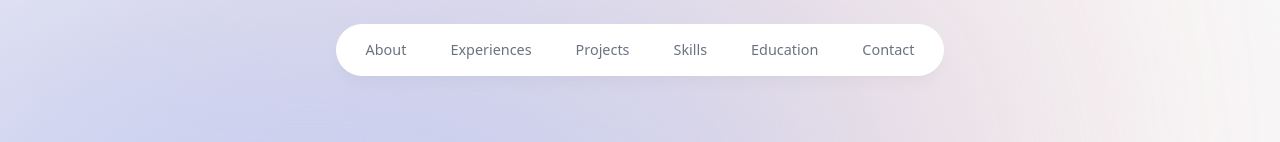
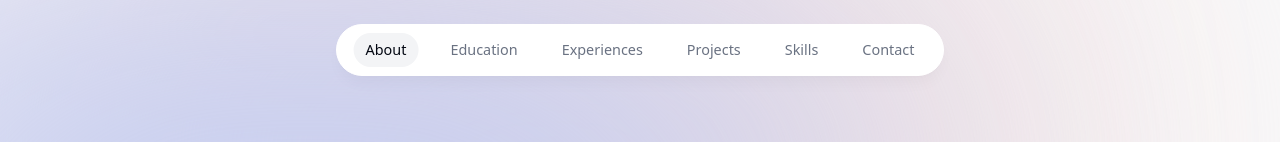
Before and after one commit to aubri61/self-portfolio, a Next.js app: page / in a window 1280 px wide. Shown: the top 142 px of the page. Built offline with nearby package versions, Linux system fonts and the light colour scheme.

Commit message:
[feat] header animation done

```diff
--- a/package.json
+++ b/package.json
@@ -9,6 +9,7 @@
     "lint": "next lint"
   },
   "dependencies": {
+    "clsx": "^2.1.1",
     "framer-motion": "^12.11.0",
     "next": "15.3.2",
     "react": "^19.0.0",
--- a/src/app/layout.tsx
+++ b/src/app/layout.tsx
@@ -24,7 +24,7 @@ export default function RootLayout({
   children: React.ReactNode;
 }>) {
   return (
-    <html lang="en">
+    <html lang="en" className="!scroll-smooth">
       <body
         className={`bg-gray-50 text-gray-950 relative pt-28 sm:pt-36 dark:bg-gray-900 dark:text-gray-50 dark:text-opacity-90`}
       >
--- a/src/components/About.tsx
+++ b/src/components/About.tsx
@@ -6,7 +6,10 @@ import { IoLogoGithub, IoIosDownload } from "react-icons/io";
 
 export default function About({ params }: { params?: {} }) {
   return (
-    <section className=" text-center sm:max-w-[35rem]">
+    <section
+      className=" text-center sm:max-w-[35rem]  scroll-mt-30"
+      id="about"
+    >
       {/* <div className="flex items-center justify-center flex-col"> */}
       {/* 프로필 파트 */}
       <motion.div
--- a/src/components/Education.tsx
+++ b/src/components/Education.tsx
@@ -2,7 +2,7 @@ import SectionTitle from "@/components/SectionTitle";
 
 export default function Education({ params }: { params?: {} }) {
   return (
-    <section className="sm:w-[40rem] mt-5 w-full flex flex-col justify-center items-center">
+    <section className="sm:w-[40rem] mt-5 w-full flex flex-col justify-center items-center" id="education">
       <SectionTitle params={{ title: "Education" }} />
       <div className="flex mt-8 flex-col justify-center items-start w-full px-5">
         <p className="text-2xl font-semibold flex items-center">
--- a/src/components/ExperienceItem.tsx
+++ b/src/components/ExperienceItem.tsx
@@ -1,5 +1,9 @@
+"use client";
+
 import { IWorkExperience } from "@/lib/data";
 import VacatioDemo from "@/components/VacatioDemo";
+import { useScroll, motion, useTransform } from "framer-motion";
+import { useRef } from "react";
 
 export default function ExperienceItem({
   CorpTitle,
@@ -12,7 +16,6 @@ export default function ExperienceItem({
   materials,
 }: IWorkExperience) {
   // if (!item) return null;
-
   const highlightText = (text: string, keyword: string) => {
     const parts = text.split(new RegExp(`(${keyword})`, "gi"));
     return parts.map((part, idx) =>
@@ -25,9 +28,25 @@ export default function ExperienceItem({
       )
     );
   };
+  const ref = useRef<HTMLDivElement>(null);
+
+  const { scrollYProgress } = useScroll({
+    target: ref,
+    offset: ["0 1", "1.33 1"],
+  });
+
+  const scaleProgress = useTransform(scrollYProgress, [0, 1], [0.8, 1]);
+  const opacityProgress = useTransform(scrollYProgress, [0, 1], [0.6, 1]);
 
   return (
-    <div className="flex mt-8 mb-10 flex-col justify-center items-start w-full px-5">
+    <motion.div
+      ref={ref}
+      style={{
+        scale: scaleProgress,
+        opacity: opacityProgress,
+      }}
+    >
+      <article className=" flex mt-8 mb-10 flex-col justify-center items-start w-full px-5">
         <p className="text-2xl font-semibold flex items-center">
           <span className=" text-blue-600 font-bold text-4xl mr-2"> • </span>
           {CorpTitle}
@@ -36,7 +55,9 @@ export default function ExperienceItem({
         <p className=" text-medium mb-4   text-gray-700 font-light">{date}</p>
 
         <p className="font-semibold text-xl text-gray-700">Description</p>
-      <p className=" break-keep mb-2 sm:text-lg text-gray-800">{description}</p>
+        <p className=" break-keep mb-2 sm:text-lg text-gray-800">
+          {description}
+        </p>
 
         <p className="font-semibold text-xl mt-3 text-gray-700">What I did</p>
         <ul className="pl-3">
@@ -69,6 +90,7 @@ export default function ExperienceItem({
             <VacatioDemo />
           </div>
         )}
-    </div>
+      </article>
+    </motion.div>
   );
 }
--- a/src/components/Experiences.tsx
+++ b/src/components/Experiences.tsx
@@ -2,11 +2,15 @@ import SectionTitle from "@/components/SectionTitle";
 import { workExperiencesData } from "@/lib/data";
 import ExperienceItem from "@/components/ExperienceItem";
 import { IWorkExperience } from "@/lib/data";
+import { useScroll } from "framer-motion";
 // import Image from "next/image";
 
 export default function Experiences({ params }: { params?: {} }) {
   return (
-    <section className="w-full sm:w-[40rem] flex flex-col justify-center ">
+    <section
+      className="w-full sm:w-[40rem] flex flex-col justify-center scroll-mt-5"
+      id="experiences"
+    >
       <SectionTitle params={{ title: "Work Experiences" }} />
 
       <div className="flex flex-col justify-center items-start w-full ">
--- a/src/components/Header.tsx
+++ b/src/components/Header.tsx
@@ -3,8 +3,12 @@
 import { motion } from "framer-motion";
 import { links } from "@/lib/data";
 import Link from "next/link";
+import { useState } from "react";
+import clsx from "clsx";
 
 export default function Header({ params }: { params?: {} }) {
+  const [activeSection, setActiveSection] = useState("About");
+
   return (
     <header className="z-[999] relative">
       <motion.div
@@ -18,15 +22,32 @@ export default function Header({ params }: { params?: {} }) {
           {links.map((link) => (
             <motion.li
               key={link.hash}
-              className="h-3/4 flex items-center justify-center"
+              className="h-3/4 flex items-center justify-center relative"
               initial={{ y: -100, opacity: 0 }}
               animate={{ y: 0, opacity: 1 }}
             >
               <Link
-                className="flex w-full items-center justify-center px-3 py-3 hover:text-gray-950 transition"
+                className={clsx(
+                  "flex w-full items-center justify-center px-3 py-3 hover:text-gray-950 transition",
+                  {
+                    "text-gray-950": activeSection === link.name,
+                  }
+                )}
                 href={link.hash}
+                onClick={() => setActiveSection(link.name)}
               >
                 {link.name}
+                {activeSection === link.name && (
+                  <motion.span
+                    className="bg-gray-100 rounded-full absolute inset-0 -z-10 "
+                    layoutId="activeSection"
+                    transition={{
+                      type: "spring",
+                      stiffness: 380,
+                      damping: 30,
+                    }}
+                  ></motion.span>
+                )}
               </Link>
             </motion.li>
           ))}
--- a/src/components/ProjectItem.tsx
+++ b/src/components/ProjectItem.tsx
@@ -43,7 +43,7 @@ export default function ProjectItem({
   // };
 
   return (
-    <div className="flex mt-8 mb-15 flex-col justify-center items-start w-full px-5">
+    <article className="flex mt-8 mb-15 flex-col justify-center items-start w-full px-5">
       <p className="text-2xl font-semibold flex items-center">
         <span className=" text-blue-600 font-bold text-4xl mr-2"> • </span>
         {title}
@@ -94,6 +94,6 @@ export default function ProjectItem({
           null}
         </div>
       )}
-    </div>
+    </article>
   );
 }
--- a/src/components/Projects.tsx
+++ b/src/components/Projects.tsx
@@ -4,7 +4,7 @@ import { projectsData, IProject } from "@/lib/data";
 
 export default function Projects({ params }: { params?: {} }) {
   return (
-    <section className="w-full sm:w-[40rem] flex flex-col justify-center ">
+    <section className="w-full sm:w-[40rem] flex flex-col justify-center " id="projects">
       <SectionTitle params={{ title: "Projects" }} />
 
       <div className="flex flex-col justify-center items-start w-full ">
--- a/src/lib/data.ts
+++ b/src/lib/data.ts
@@ -8,13 +8,13 @@ import { LuGraduationCap } from "react-icons/lu";
 // import wordanalyticsImg from "@/public/wordanalytics.png";
 
 export const links = [
-  // {
-  //   name: "Home",
-  //   hash: "#home",
-  // },
   {
     name: "About",
     hash: "#about",
+  },
+  {
+    name: "Education",
+    hash: "#education",
   },
   {
     name: "Experiences",
@@ -27,10 +27,6 @@ export const links = [
   {
     name: "Skills",
     hash: "#skills",
-  },
-  {
-    name: "Education",
-    hash: "#education",
   },
   {
     name: "Contact",
```
Also changed, not shown: 1 other file (tests, documents, lock files or other folders). Lines whose indentation alone changed are shown as unchanged.
